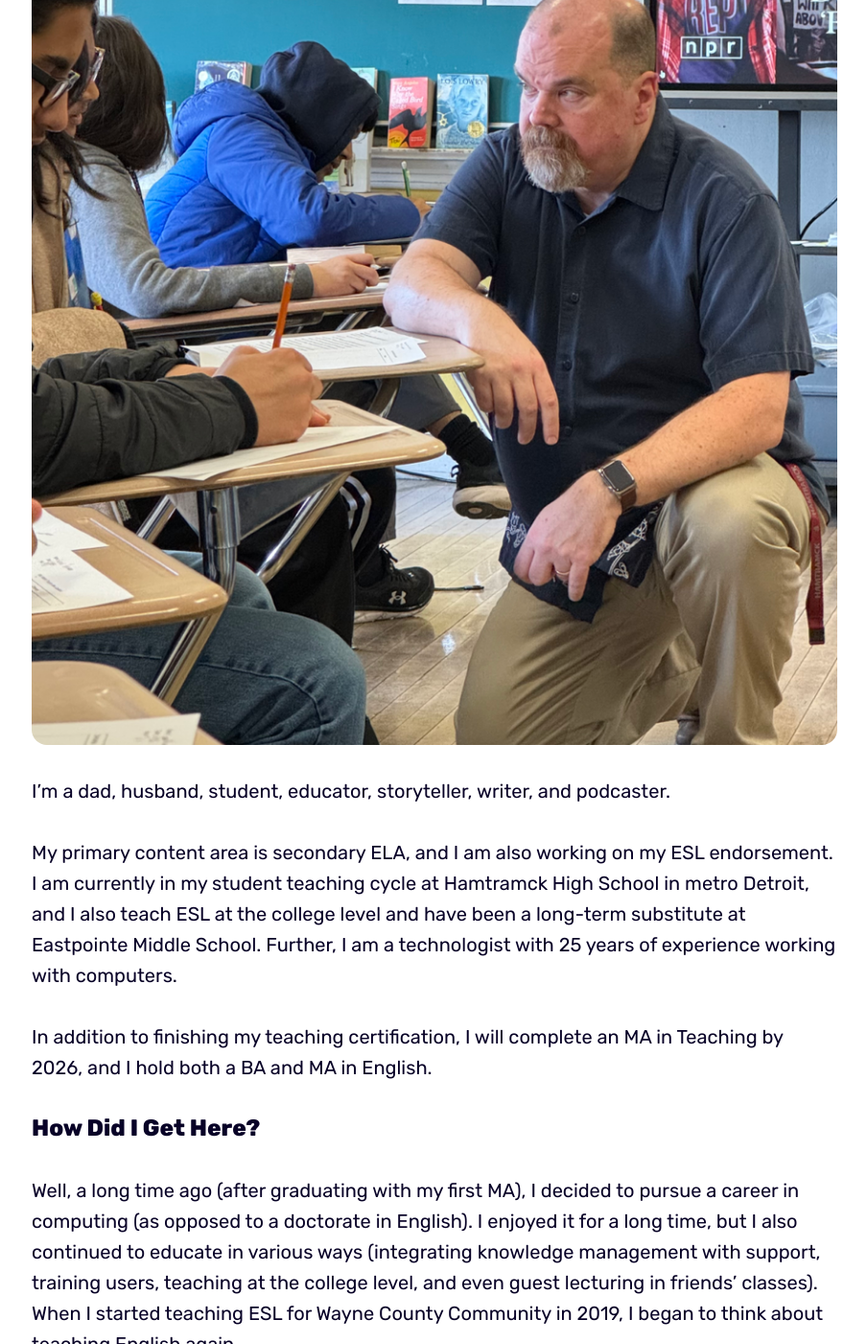
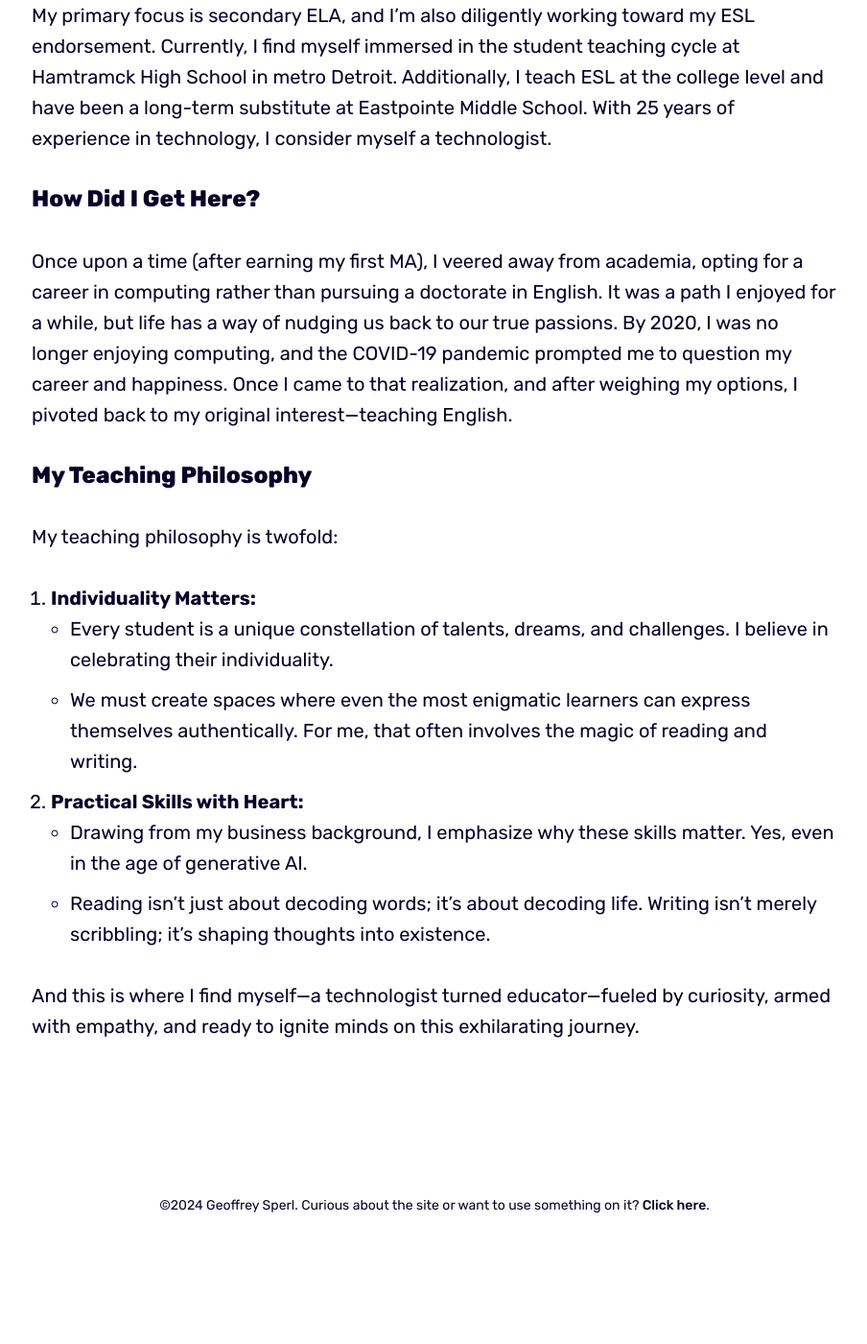
Before and after one commit to geoffreysperl/teaching, a Jekyll site: the page built from _pages/about.md, in a window 1280 px wide and 1400 px high, scrolled down 314 px. Shown: the whole window at 96% size, without its empty margins (187-1091 px from the left). Built offline with Jekyll 4.4.1, drawn with Linux system fonts in a browser that asks for light colours; after the commit the page ends 1621 px from its top, so only the background shows below that; some of the changed text lies outside the part shown.

Commit message:
Fixing more stuff to deal with the rubric.

```diff
--- a/_pages/about.md
+++ b/_pages/about.md
@@ -6,24 +6,24 @@ permalink: /about/
 # image: ''
 # image_caption: ''
 ---
-![Kneeling and talking with a student]({{site.baseurl}}/images/kneeling.png)
-
 I'm a dad, husband, student, educator, storyteller, writer, and podcaster.
 
-My primary content area is secondary ELA, and I am also working on my ESL endorsement. I am currently in my student teaching cycle at Hamtramck High School in metro Detroit, and I also teach ESL at the college level and have been a long-term substitute at Eastpointe Middle School. Further, I am a technologist with 25 years of experience working with computers.
-
-In addition to finishing my teaching certification, I will complete an MA in Teaching by 2026, and I hold both a BA and MA in English.
+My primary focus is secondary ELA, and I'm also diligently working toward my ESL endorsement. Currently, I find myself immersed in the student teaching cycle at Hamtramck High School in metro Detroit. Additionally, I teach ESL at the college level and have been a long-term substitute at Eastpointe Middle School. With 25 years of experience in technology, I consider myself a technologist.
 
 ### How Did I Get Here?
 
-Well, a long time ago (after graduating with my first MA), I decided to pursue a career in computing (as opposed to a doctorate in English). I enjoyed it for a long time, but I also continued to educate in various ways (integrating knowledge management with support, training users, teaching at the college level, and even guest lecturing in friends' classes). When I started teaching ESL for Wayne County Community in 2019, I began to think about teaching English again.
-
-By the time 2020 rolled around, I was no longer enjoying computing, and it was the COVID-19 pandemic that made me finally question my career and whether I was happy. Once I came to that realization, and after weighing my options, I pivoted back to my original interest—teaching English.
+Once upon a time (after earning my first MA), I veered away from academia, opting for a career in computing rather than pursuing a doctorate in English. It was a path I enjoyed for a while, but life has a way of nudging us back to our true passions. By 2020, I was no longer enjoying computing, and the COVID-19 pandemic prompted me to question my career and happiness. Once I came to that realization, and after weighing my options, I pivoted back to my original interest—teaching English.
 
 ### My Teaching Philosophy
 
-My teaching philosophy is twofold.
+My teaching philosophy is twofold:
 
-First, I believe all students are unique and need the ability to express themselves in ways that reflect that. We all must work to find ways to engage even the most challenging students and help them discover themselves—and it's reading and writing that are opportune to help with that.
+1. **Individuality Matters:**
+   - Every student is a unique constellation of talents, dreams, and challenges. I believe in celebrating their individuality.
+   - We must create spaces where even the most enigmatic learners can express themselves authentically. For me, that often involves the magic of reading and writing.
 
-On a more practical level, my business experience will help students understand why these skills are vital and show why (even in the age of generative AI) reading and writing are critical for their future success.
+2. **Practical Skills with Heart:**
+   - Drawing from my business background, I emphasize why these skills matter. Yes, even in the age of generative AI.
+   - Reading isn't just about decoding words; it's about decoding life. Writing isn't merely scribbling; it's shaping thoughts into existence.
+
+And this is where I find myself—a technologist turned educator—fueled by curiosity, armed with empathy, and ready to ignite minds on this exhilarating journey.
--- a/_pages/equitable.md
+++ b/_pages/equitable.md
@@ -18,11 +18,9 @@ permalink: /equitable/
 
 Throughout my teaching journey, I’ve had the privilege of engaging with students from diverse backgrounds across the metro Detroit area——tutoring students from the Bloomfield and Birmingham area, teaching ESL to adult learners at Wayne Country Community, serving as a long-term substitute at Eastpointe Middle School (EMS), student teaching at Hamtramck High School (HHS), and being actively involved as a parent in Grosse Pointe Public Schools——and I’ve witnessed firsthand the richness that those students bring to the classroom.
 
-When I inherited the geography curriculum mid-year at EMS, I saw an opportunity to engage students on their terms. Beyond the United States and Canada, we explored the rest of North America, and then the world, fostering curiosity and understanding. I started them off after the New Year with a unit on the cultural history of metro Detroit, working to engage their knowledge of the area with its multicultural heritage. By connecting our local cultures to broader cultures and geographical concepts, I fostered meaningful discussions and increased student engagement.
+When I inherited the 6th-grade geography curriculum mid-year at EMS, I saw an opportunity to engage students on their terms. I started them off after the New Year with a unit on the cultural history of metro Detroit, working to engage their knowledge of the area with its multicultural heritage. By connecting our local cultures to broader cultures and geographical concepts, I fostered meaningful discussions and increased student engagement. We then explored the rest of North America, and then the world, fostering curiosity and understanding.
 
-To address assessment challenges and encourage deeper learning, I designed a creative assessment task inspired by Marvel's *Black Panther* movies, in which explored the cultural and geographical connections across Africa. This project, tailored to student interests, resulted in improved scores and completion rates.
-
-We took a week at the end of the first semester to perform a gallery walk through the EMS Media Center.
+To address assessment challenges and encourage deeper learning, I designed a creative assessment task inspired by Marvel's *Black Panther* movies, in which explored the cultural and geographical connections across Africa. This project, tailored to the students' interests, resulted in improved scores and completion rates. To do this, we took a week at the end of the first semester to perform a gallery walk through the EMS Media Center.
 
 <div class="gallery-box">
   <div class="gallery">
@@ -33,20 +31,6 @@ We took a week at the end of the first semester to perform a gallery walk throug
   <em>Wakanda and Africa Gallery Walk, January 2023</em>
 </div>
 
+Our final project for the year was a family ethnography (no artifacts are provided since these were private stories), where the students had to interview their families and determine where they came from. Most of the students
+
 These experiences have taught me the importance of reflection and responsiveness in teaching. By prioritizing student feedback and adapting instructional methods accordingly, I aim to create inclusive and engaging learning environments that resonate with diverse student populations.
-
-
-
-
-
-
-
-
-
-• Students bring a richness of diverse languages, cultures, gender identities,
-socioeconomic statuses, religions, and abilities to the classroom. Discuss how
-you are committed to equity for diverse learners and communities, and how this
-informs your teaching practice and student learning.
-• Include artifacts of your emerging professional practice that evidence
-commitment to equity, such as lesson plans and projects, photos, student work
-samples, etc.
```
